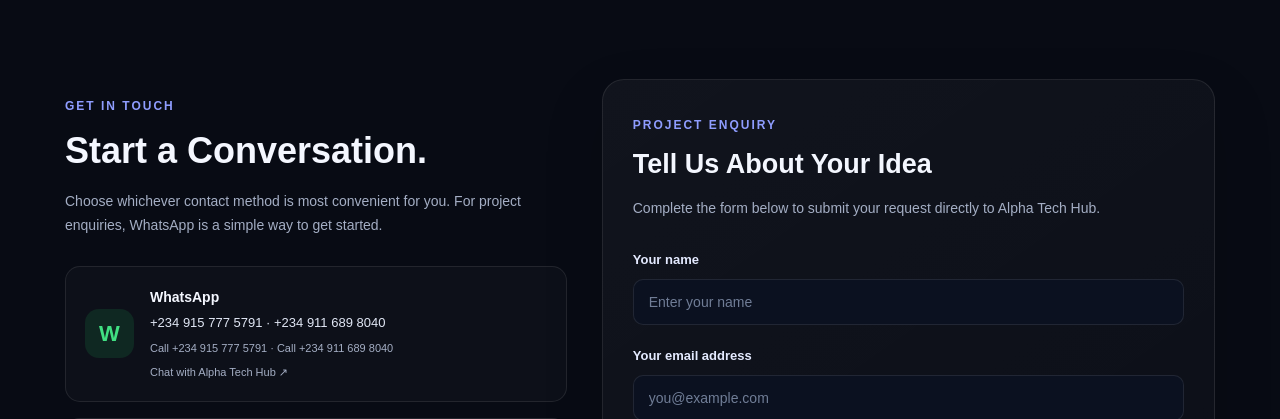
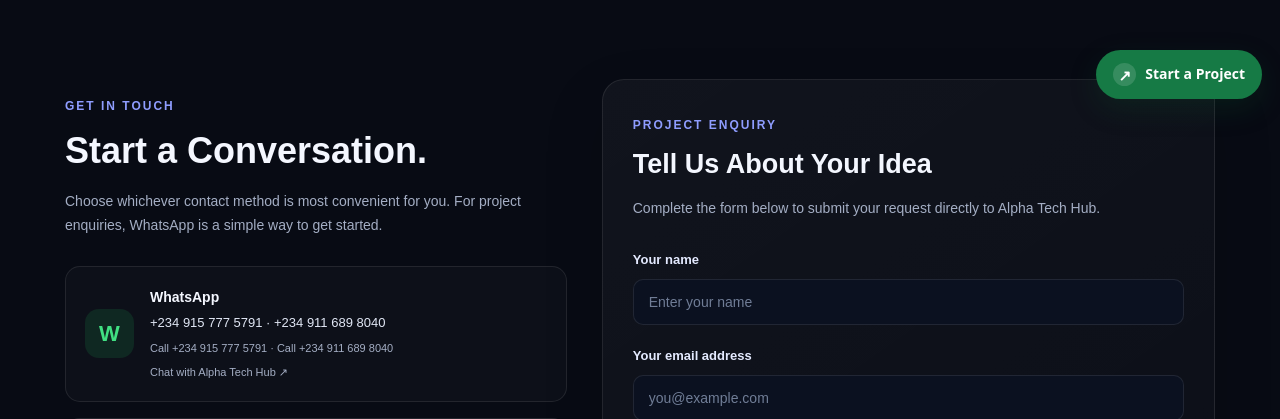
Before and after one commit to Abdulbasit-2020/Alpha-Tech-Hub, a plain HTML site: page contact.html in a window 1280 px wide. Shown: the part 681-1100 px from the top of the page. Drawn offline with Linux system fonts and the light colour scheme.

Commit message:
Add persistent project inquiry conversion button

```diff
--- a/contact.html
+++ b/contact.html
@@ -531,5 +531,14 @@
         });
     </script>
 
+
+<!-- Conversion helper: floating WhatsApp project inquiry -->
+<style>
+.ah-float-contact{position:fixed;right:18px;bottom:20px;z-index:9999;display:flex;align-items:center;gap:9px;background:#167a45;color:#fff;text-decoration:none;padding:13px 17px;border-radius:999px;font:700 14px/1.2 system-ui,sans-serif;box-shadow:0 10px 28px rgba(13,78,40,.24);transition:transform .2s,box-shadow .2s}
+.ah-float-contact:hover{transform:translateY(-3px);box-shadow:0 14px 32px rgba(13,78,40,.32)}
+.ah-float-contact .ah-float-icon{width:23px;height:23px;display:grid;place-items:center;border-radius:50%;background:#ffffff24;font-size:15px}
+@media(max-width:480px){.ah-float-contact{right:12px;bottom:14px;padding:12px 15px;font-size:13px}}
+</style>
+<a class="ah-float-contact" href="https://wa.me/2349157775791?text=Hello%20Alpha%20Tech%20Hub%2C%20I%20want%20to%20start%20a%20website%20project.%20Please%20tell%20me%20the%20next%20steps." target="_blank" rel="noopener noreferrer" aria-label="Start a website project with Alpha Tech Hub on WhatsApp"><span class="ah-float-icon" aria-hidden="true">↗</span><span>Start a Project</span></a>
 </body>
 </html>
```
